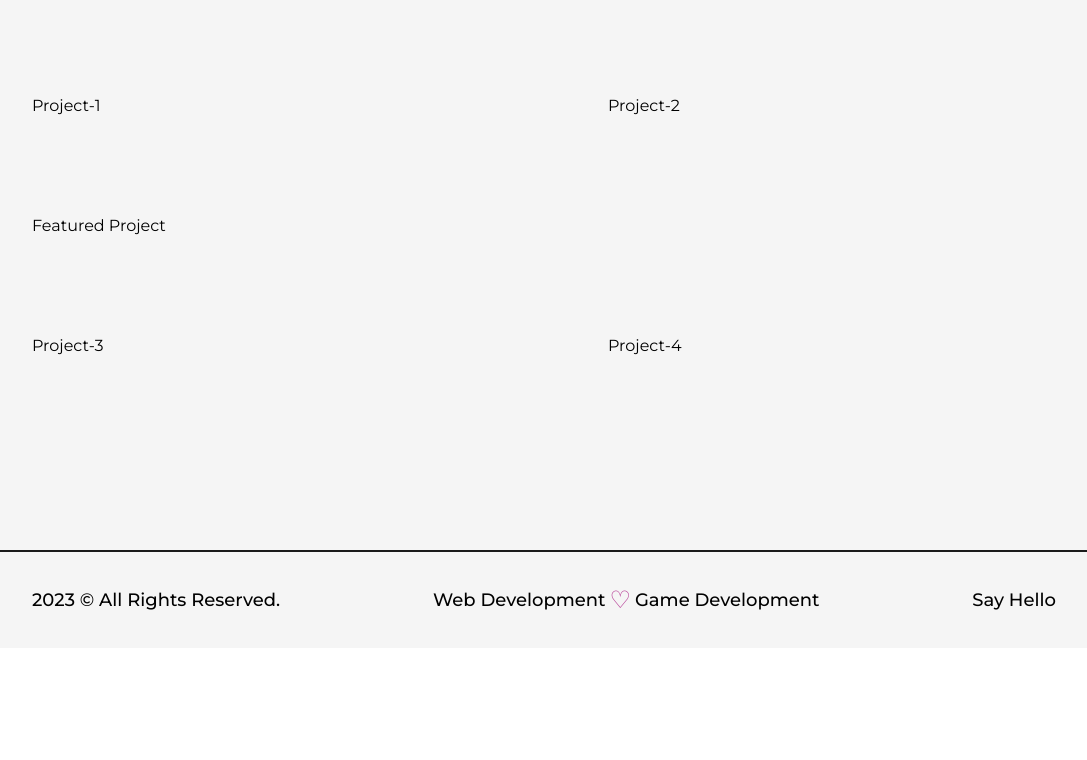
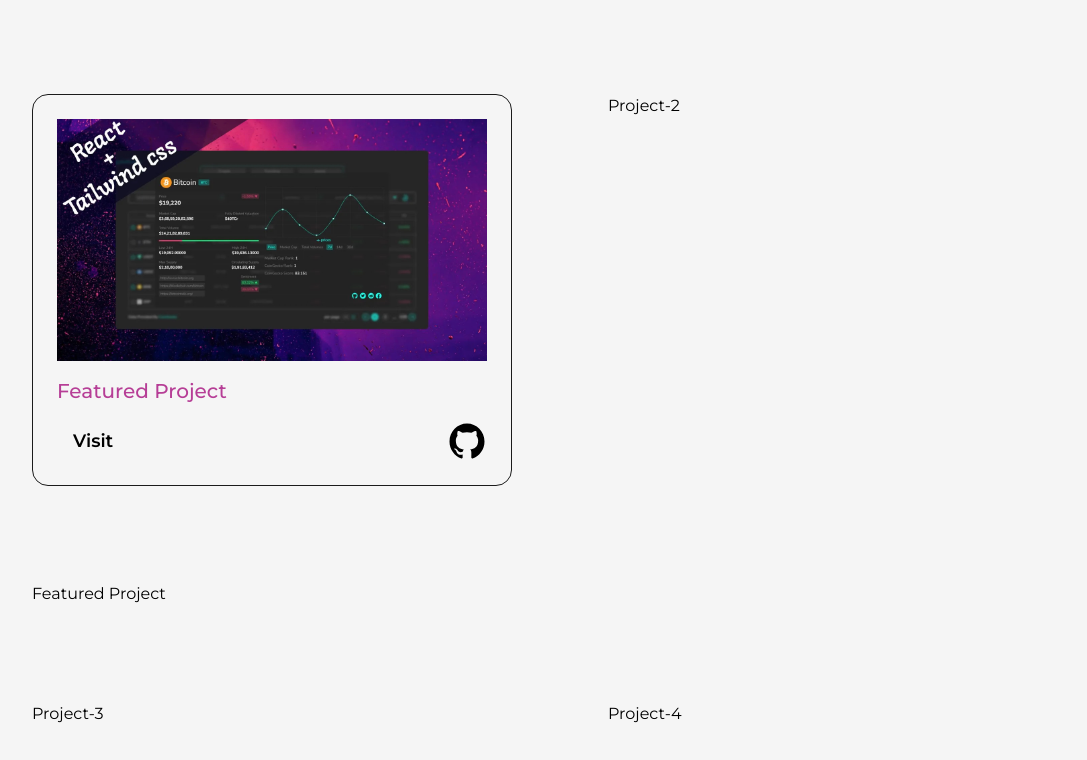
Before and after one commit to osbrown1/My-Portfolio, a Next.js app: page /projects in a window 1280 px wide. Shown: the part 889-1649 px from the top of the page, without its empty margins (96-1183 px from the left). Before the commit the page ends 1537 px from the top, so only its background shows below. Built offline with nearby package versions, Linux system fonts and the light colour scheme.

Commit message:
resizing featured project display

```diff
--- a/src/pages/projects.js
+++ b/src/pages/projects.js
@@ -42,26 +42,27 @@
 const Project = ({title, type, img, link, github}) => {
 
   return(
-      <article className='w-full flex items-center justify-center rounded-2xl border border-solid
-      border-dark bg-light p-6 relative
+      <article className='w-full flex-flex-col item-center justify-center rounded-2xl
+      border border-solid border-dark bg-light p-6 relative
       '>
-        <Link href={link} target="_blank"
+      <Link href={link} target="_blank"
       className='w-full cursor-pointer overflow-hidden rounded-lg'
       >
         <Image src={img} alt={title} className="w-full h-auto" />
       </Link>
 
-      <div className='w-full flex flex-col items-start justify-between pl-6'>
+      <div className='w-full flex flex-col items-start justify-between mt-4'>
         <span className='text-primary font-medium text-xl'>{type}</span>
         <Link href={link} target="_blank" className='hover:underline underline-offset-2'>
-        <h2 className='my-2 w-full text-left text-4xl font-bold'>{title}</h2>
+        <h2 className='my-2 w-full text-left text-3xl font-bold'>{title}</h2>
       </Link>
 
-      <div className='mt-2 flex items-center'>
+      <div className='w-full mt-2 flex items-center justify-between'>
+      <Link href={link} target='_blank'
+        className='ml-4 text-lg font-semibold'
+        >Visit</Link>
         <Link href={github} target='_blank' className='w-10'> <GithubIcon /> </Link>
-        <Link href={link} target='_blank'
-        className='ml-4 rounded-lg bg-dark text-light p-2 px-6 text-lg font-semibold'
-        >Visit</Link>
+
       </div>
 
       </div>
@@ -98,7 +99,16 @@
               />
             </div>
             <div className='col-span-6'>
-              Project-1
+            <Project
+              title=""
+              img={project1}
+              summary=""
+              link="/"
+              github="/"
+              type="Featured Project"
+
+
+              />
             </div>
             <div className='col-span-6'>
               Project-2
```
